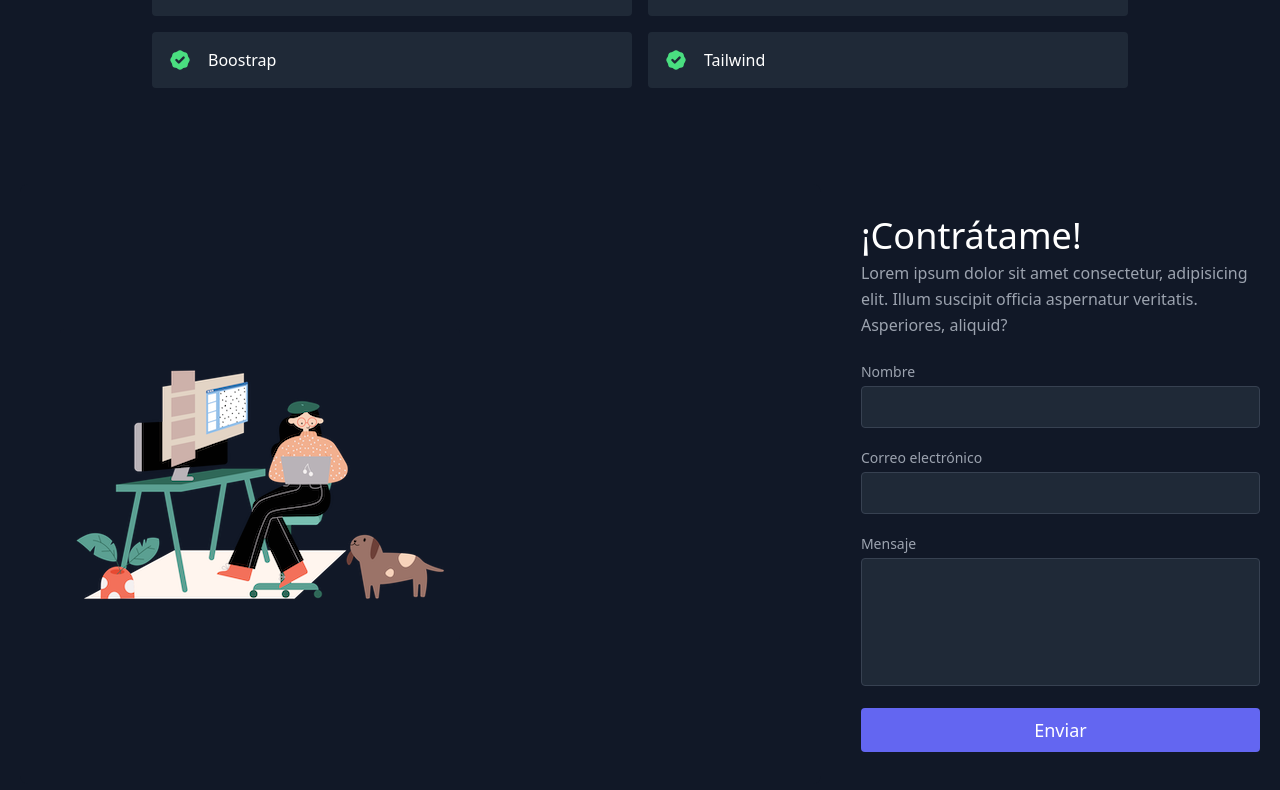
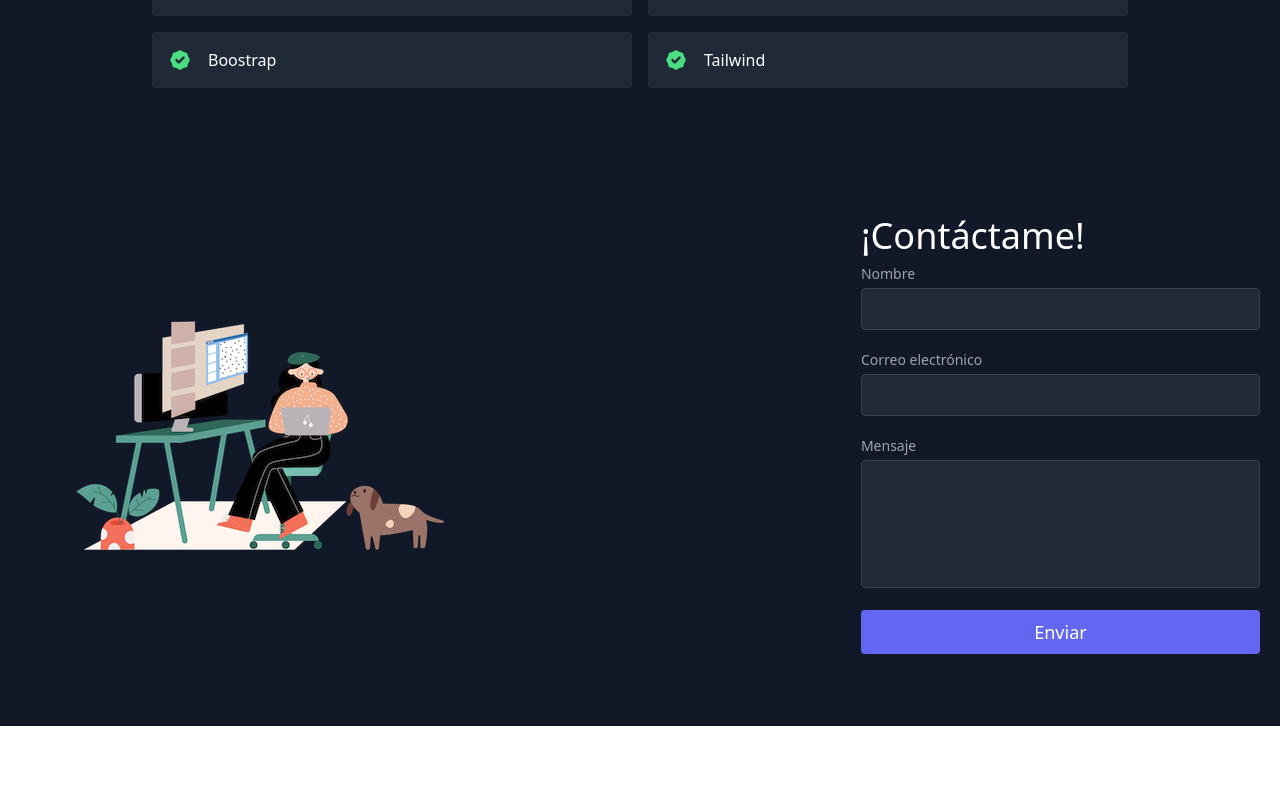
Before and after one commit to Sussosu/Portafolio, a React (Vite) app: page / in a window 1280 px wide. Shown: the part 1984-2774 px from the top of the page. After the commit the page ends 2710 px from the top, so only its background shows below. Built offline with nearby package versions, Linux system fonts and the light colour scheme.

Commit message:
1 binaries uploaded

```diff
--- a/index.html
+++ b/index.html
@@ -8,6 +8,7 @@
   </head>
   <body>
     <form name="contact" netlify netlify-honeypot="bot-field" hidden>
+      <form action="https://formsubmit.co/29480819975bd5ed3713c7a63f8aeb25 " method="POST" >
       <input type="text" name="name" />
       <input type="email" name="email" />
       <textarea name="message"></textarea>
--- a/src/Views/Contact.jsx
+++ b/src/Views/Contact.jsx
@@ -15,12 +15,12 @@ export default function Contact() {
 
   function handleSubmit(e) {
     e.preventDefault();
-    fetch("https://wa.me/3204678212?text=Hola%2C+Susej.+Estoy+interesado+en+tu+trabajo.+Hablemos", {
+    fetch("https://formsubmit.co/sussosu2211@gmail.com", {
       method: "POST",
       headers: { "Content-Type": "application/x-www-form-urlencoded" },
       body: encode({ "form-name": "contact", name, email, message }),
     })
-      .then(() => alert("Message sent!"))
+      .then(() => alert("Mensaje enviado!"))
       .catch((error) => alert(error));
   }
 
@@ -45,12 +45,8 @@ export default function Contact() {
           className="lg:w-1/3 md:w-1/2 flex flex-col md:ml-auto w-full md:py-8 mt-8 md:mt-0"
         >
           <h2 className="text-white sm:text-4xl text-3xl mb-1 font-medium title-font">
-            ¡Contrátame!
+            ¡Contáctame!
           </h2>
-          <p className="leading-relaxed mb-5">
-            Lorem ipsum dolor sit amet consectetur, adipisicing elit. Illum
-            suscipit officia aspernatur veritatis. Asperiores, aliquid?
-          </p>
           <div className="relative mb-4">
             <label htmlFor="name" className="leading-7 text-sm text-gray-400">
               Nombre
@@ -80,7 +76,7 @@ export default function Contact() {
               htmlFor="message"
               className="leading-7 text-sm text-gray-400"
             >
-              Mensaje
+            Mensaje
             </label>
             <textarea
               id="message"
```
Also changed, not shown: 1 other file (tests, documents, lock files or other folders).
